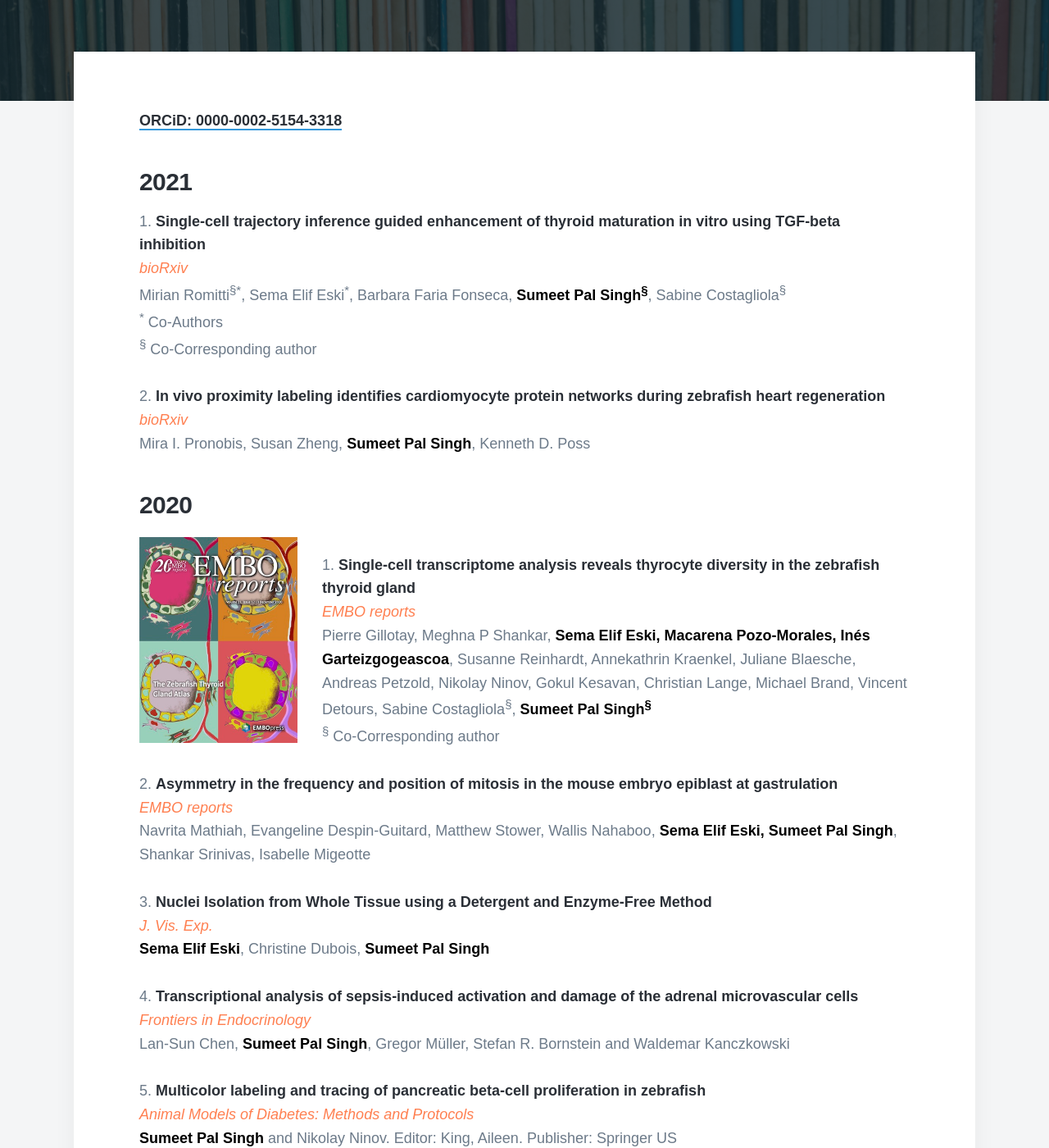
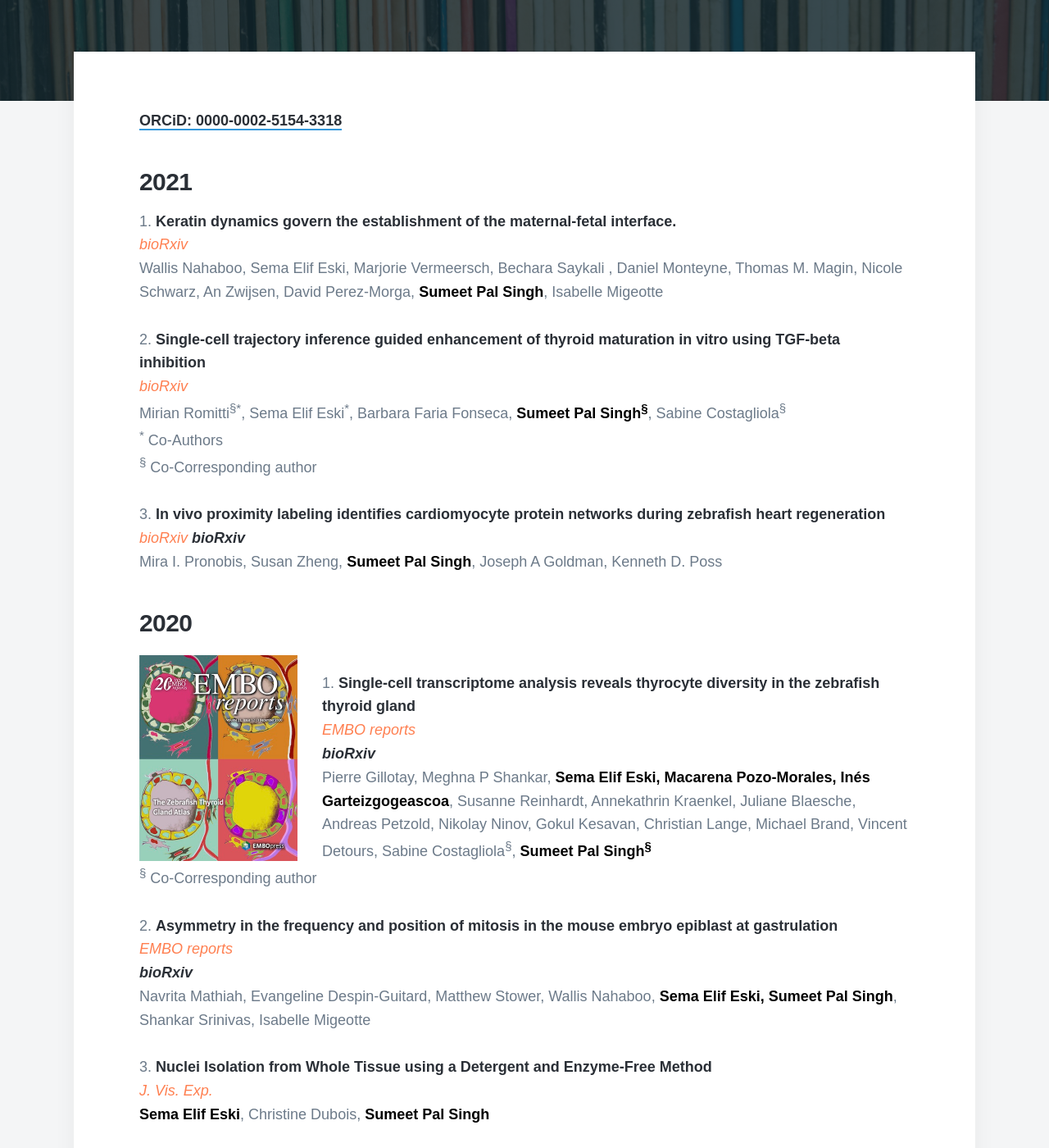
Before and after one commit to sumeetpalsingh/sumeetpalsingh.github.io, a Jekyll site: the page built from _pages/publications.md, in a window 1280 px wide and 1400 px high, scrolled down 463 px. Shown: the whole window at 82% size. Built offline with Jekyll 4.4.1, drawn with Linux system fonts in a browser that asks for light colours; nearby versions of some CDN libraries; some web fonts are replaced.

Commit message:
Update publications.md

```diff
--- a/_pages/publications.md
+++ b/_pages/publications.md
@@ -9,25 +9,32 @@ featured_image: /images/demo/publications.jpg
 
 ### 2021
 
+1. [Keratin dynamics govern the establishment of the maternal-fetal interface.](https://www.biorxiv.org/content/10.1101/2021.04.07.438772v1)
+  <span style="color:coral">*bioRxiv*</span>
+  Wallis Nahaboo, Sema Elif Eski, Marjorie Vermeersch, Bechara Saykali , Daniel Monteyne, Thomas M. Magin, Nicole Schwarz, An Zwijsen, David Perez-Morga, <span style="color:black">**Sumeet Pal Singh**</span>, Isabelle Migeotte
+  <br/>
 1. [Single-cell trajectory inference guided enhancement of thyroid maturation in vitro using TGF-beta inhibition](https://doi.org/10.1101/2021.01.18.427103)
   <span style="color:coral">*bioRxiv*</span>
   Mirian Romitti<sup>§</sup><sup>*</sup>, Sema Elif Eski<sup>*</sup>, Barbara Faria Fonseca, <span style="color:black">**Sumeet Pal Singh<sup>§</sup>**</span>, Sabine Costagliola<sup>§</sup>
   <sup>*</sup> Co-Authors
   <sup>§</sup> Co-Corresponding author
   <br/>
-1. [In vivo proximity labeling identifies cardiomyocyte protein networks during zebrafish heart regeneration](https://doi.org/10.1101/2021.01.19.427246)
+1. [In vivo proximity labeling identifies cardiomyocyte protein networks during zebrafish heart regeneration](https://elifesciences.org/articles/66079)
   <span style="color:coral">*bioRxiv*</span>
-  Mira I. Pronobis, Susan Zheng, <span style="color:black">**Sumeet Pal Singh**</span>, Kenneth D. Poss
+  [*bioRxiv*](https://doi.org/10.1101/2021.01.19.427246)
+  Mira I. Pronobis, Susan Zheng, <span style="color:black">**Sumeet Pal Singh**</span>, Joseph A Goldman, Kenneth D. Poss
 
 ### 2020
 <img src="/images/publications/EMBOCover_Small.jpeg" alt="EMBO_Cover" style="float:left;width:193px;height:251px;margin:-20px 30px 0px 0px">
 1. [Single-cell transcriptome analysis reveals thyrocyte diversity in the zebrafish thyroid gland](https://doi.org/10.15252/embr.202050612)
   <span style="color:coral">*EMBO reports*</span>
+  [*bioRxiv*](https://www.biorxiv.org/content/10.1101/2020.01.13.891630v2)
   Pierre Gillotay, Meghna P Shankar, <span style="color:black">**Sema Elif Eski, Macarena Pozo-Morales, Inés Garteizgogeascoa**</span>, Susanne Reinhardt, Annekathrin Kraenkel, Juliane Blaesche, Andreas Petzold, Nikolay Ninov, Gokul Kesavan, Christian Lange, Michael Brand, Vincent Detours, Sabine Costagliola<sup>§</sup>, <span style="color:black">**Sumeet Pal Singh<sup>§</sup>**</span>
   <sup>§</sup> Co-Corresponding author
   <br/>
 1. [Asymmetry in the frequency and position of mitosis in the mouse embryo epiblast at gastrulation](https://doi.org/10.15252/embr.202050944)
   <span style="color:coral">*EMBO reports*</span>
+  [*bioRxiv*](https://doi.org/10.1101/2020.02.21.959080)
   Navrita Mathiah,  Evangeline Despin-Guitard,  Matthew Stower,  Wallis Nahaboo,  <span style="color:black">**Sema Elif Eski, Sumeet Pal Singh**</span>, Shankar Srinivas, Isabelle Migeotte
   <br/>
 1. [Nuclei Isolation from Whole Tissue using a Detergent and Enzyme-Free Method](https://www.jove.com/t/61471/nuclei-isolation-from-whole-tissue-using-detergent-enzyme-free)
@@ -57,6 +64,7 @@ featured_image: /images/demo/publications.jpg
 
 1. [Machine learning based classification of cells into chronological stages using single-cell transcriptomics](https://www.nature.com/articles/s41598-018-35218-5)
   <span style="color:coral">*Scientific Reports*</span>
+  [*bioRxiv*](https://doi.org/10.1101/303214)
   <span style="color:black">**Sumeet Pal Singh<sup>§</sup>**</span>, Sharan Janjuha, Samata Chaudhuri, Susanne Reinhardt, Annekathrin Kränkel, Sevina Dietz, Anne Eugster, Halil Bilgin, Selçuk Korkmaz, Gökmen Zararsız, Nikolay Ninov & John E. Reid
   <sup>§</sup> Corresponding author
   <br/>
```
